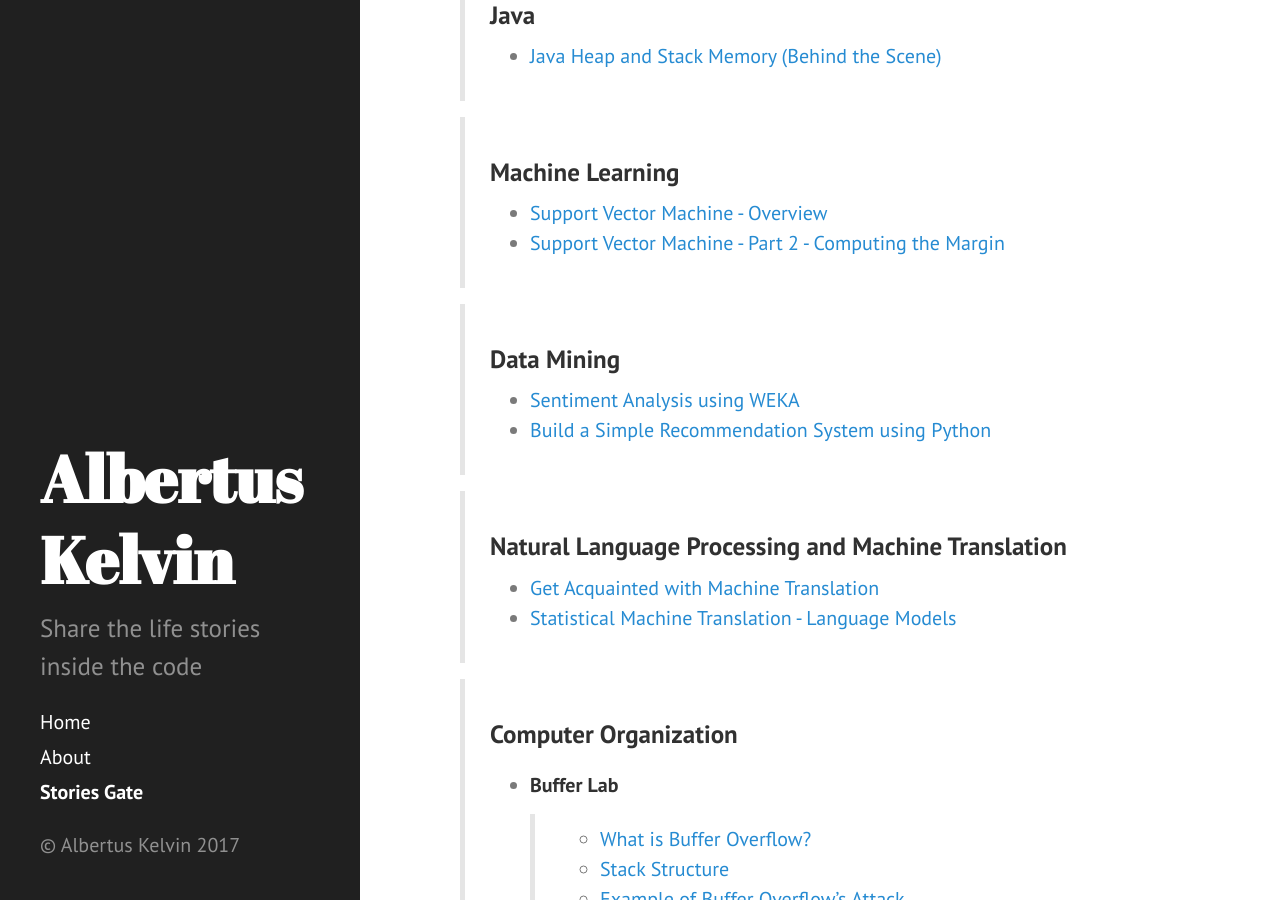
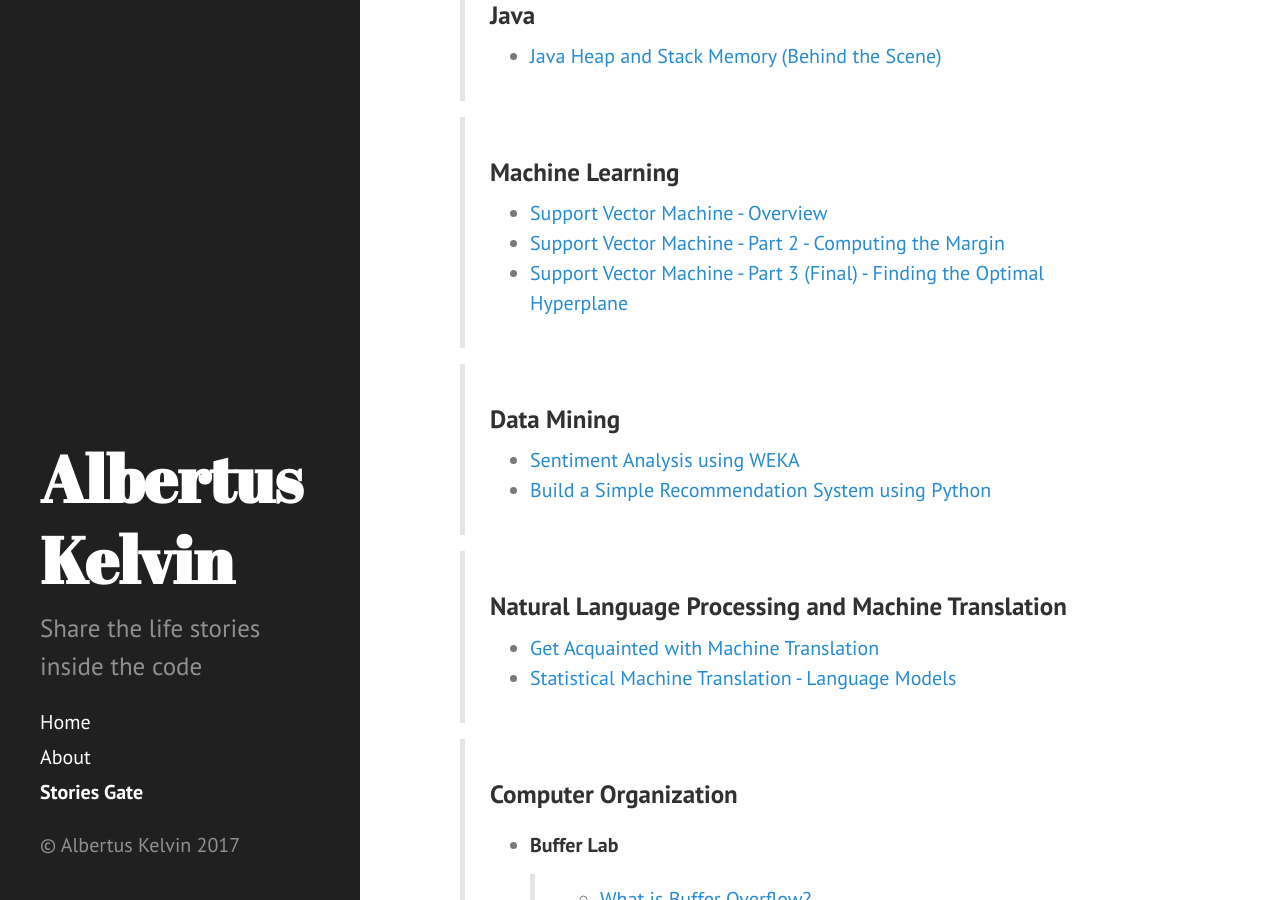
Before and after one commit to albertusk95/albertusk95.github.io, a Jekyll site: the page built from gate.md, in a window 1280 px wide and 900 px high, scrolled down 575 px. Built offline with Jekyll 4.4.1, drawn with Linux system fonts in a browser that asks for light colours.

Commit message:
update gate

```diff
--- a/gate.md
+++ b/gate.md
@@ -18,6 +18,7 @@ You can go to my stories easily using these navigation links.
 > ### Machine Learning
 > * [Support Vector Machine - Overview](https://albertusk95.github.io/2017/01/13/svm-math)
 > * [Support Vector Machine - Part 2 - Computing the Margin](https://albertusk95.github.io/2017/01/14/svm-math-2)
+> * [Support Vector Machine - Part 3 (Final) - Finding the Optimal Hyperplane](https://albertusk95.github.io/2017/01/16/svm-math-3)
 
 > ### Data Mining
 > * [Sentiment Analysis using WEKA](https://albertusk95.github.io/2016/12/26/sentiment-analysis)
```
